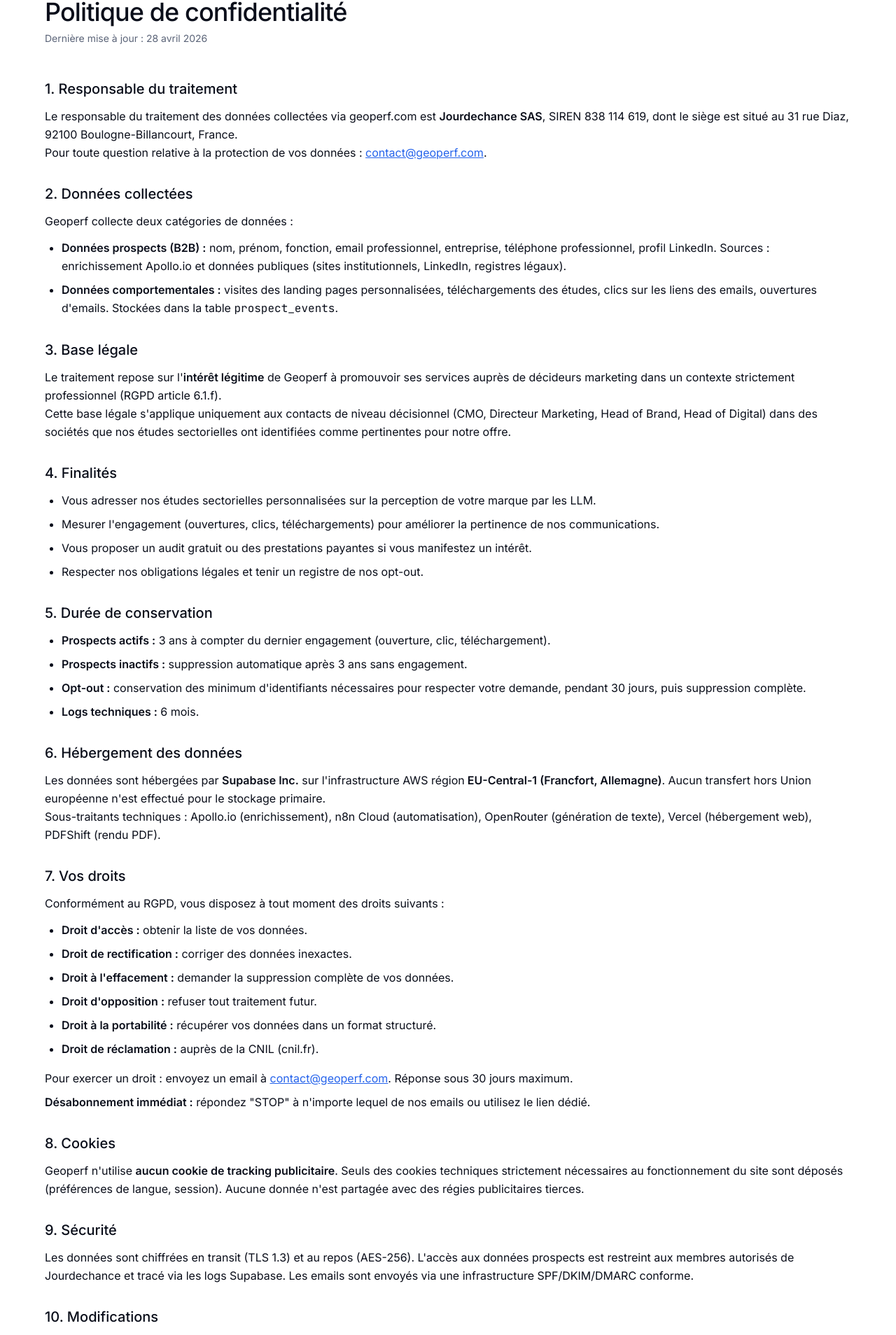
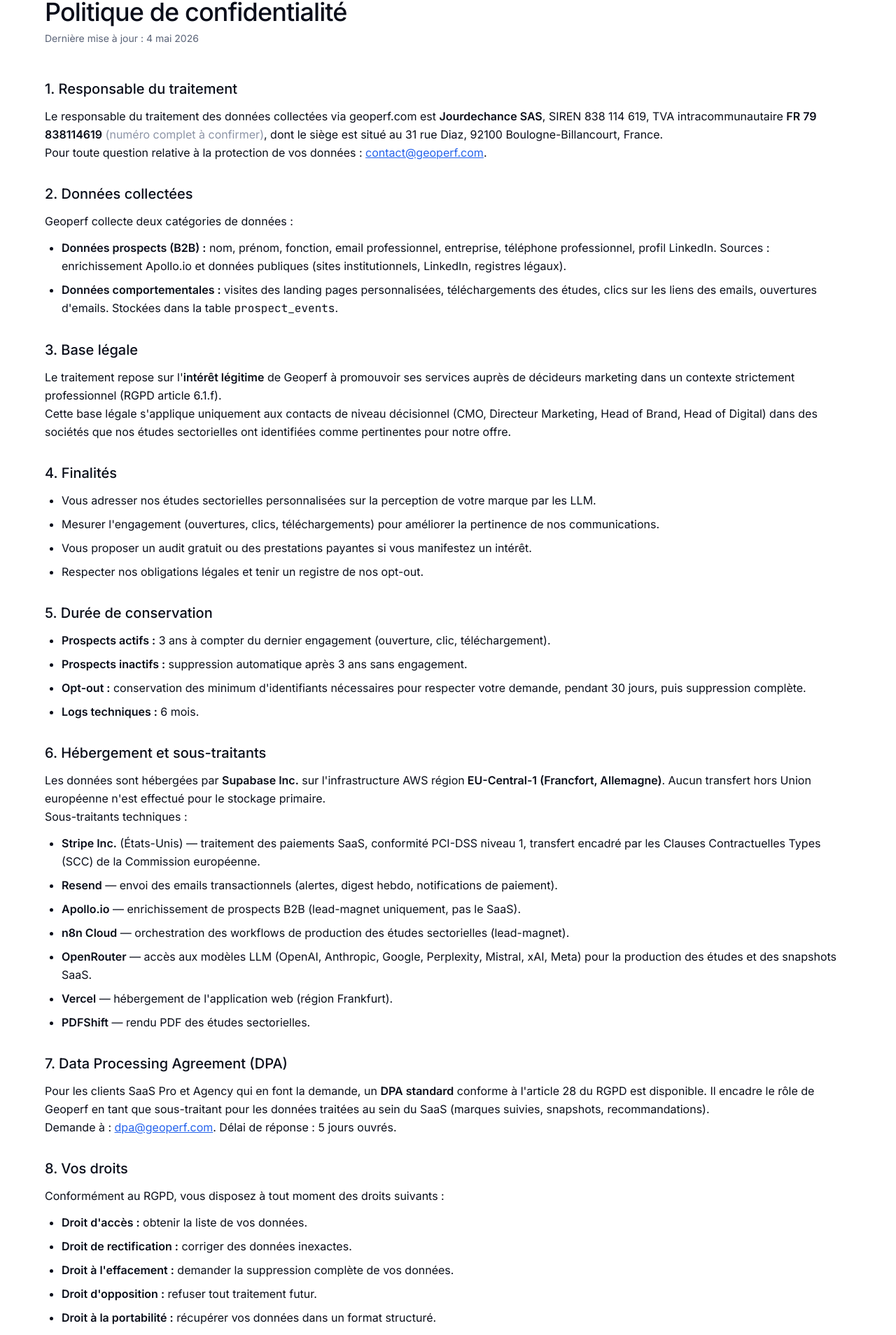
Before and after one commit to leffred/geoperf-landing, a Next.js app: page /privacy in a window 1280 px wide. Shown: the part 200-2108 px from the top of the page at 70% size. Built offline with nearby package versions, Linux system fonts and the light colour scheme; no server answers.

Commit message:
S16: pre-launch cleanup - 5 critical fixes (Stripe yearly, digest filter, payment_failed webhook, trial mapping, free fallback) + legal/email polish + bug ricochet 8 Edge Functions trialing

```diff
--- a/app/app/billing/page.tsx
+++ b/app/app/billing/page.tsx
@@ -69,7 +69,8 @@
   const currentTierKey: Exclude<SaasTier, "solo"> = ctx.tier === "solo" ? "starter" : (ctx.tier as Exclude<SaasTier, "solo">);
 
   // Détecte trial actif (Stripe synchronise via saas_subscriptions.status='trialing')
-  const isTrialing = (ctx.subscription?.status as string | undefined) === "trialing";
+  // S16 : type SaasSubStatus inclut désormais 'trialing', plus besoin de cast.
+  const isTrialing = ctx.subscription?.status === "trialing";
   const trialEnd = ctx.subscription?.current_period_end ? new Date(ctx.subscription.current_period_end) : null;
   const trialDaysLeft = isTrialing && trialEnd ? Math.max(0, Math.ceil((trialEnd.getTime() - Date.now()) / 86400000)) : 0;
 
@@ -164,6 +165,13 @@
         </div>
       </div>
 
+      <p className="text-xs text-ink-muted mb-4 max-w-3xl">
+        En souscrivant, vous acceptez les <a href="/terms" className="text-brand-500 underline hover:text-brand-600">Conditions Générales</a>{" "}
+        et la <a href="/privacy" className="text-brand-500 underline hover:text-brand-600">Politique de Confidentialité</a>.
+        Vos données de paiement sont traitées par <strong>Stripe</strong> (PCI-DSS) ; les données SaaS sont stockées sur{" "}
+        <strong>Supabase Frankfurt (UE)</strong>.
+      </p>
+
       <div className="grid md:grid-cols-2 lg:grid-cols-3 xl:grid-cols-5 gap-3">
         {ORDER.map(t => {
           const isCurrent = t === currentTierKey;
--- a/app/privacy/page.tsx
+++ b/app/privacy/page.tsx
@@ -14,14 +14,16 @@
       <Header />
       <Section eyebrow="Confidentialité" py="lg">
         <h1 className="text-3xl md:text-4xl font-medium tracking-tight text-ink mb-2">Politique de confidentialité</h1>
-        <p className="text-ink-muted text-sm mb-12">Dernière mise à jour : 28 avril 2026</p>
+        <p className="text-ink-muted text-sm mb-12">Dernière mise à jour : 4 mai 2026</p>
 
         <div className="prose-lg space-y-8 text-ink leading-relaxed">
           <section>
             <h2 className="text-xl font-medium text-ink mb-3">1. Responsable du traitement</h2>
             <p>
               Le responsable du traitement des données collectées via geoperf.com est <strong>Jourdechance SAS</strong>,
-              SIREN 838 114 619, dont le siège est situé au 31 rue Diaz, 92100 Boulogne-Billancourt, France.
+              SIREN 838&nbsp;114&nbsp;619, TVA intracommunautaire <strong>FR 79 838114619</strong>{" "}
+              <span className="text-ink-subtle">(numéro complet à confirmer)</span>, dont le siège est situé
+              au 31 rue Diaz, 92100 Boulogne-Billancourt, France.
             </p>
             <p>
               Pour toute question relative à la protection de vos données : <a href="mailto:contact@geoperf.com" className="text-brand-500 underline hover:text-brand-600">contact@geoperf.com</a>.
@@ -78,20 +80,39 @@
           </section>
 
           <section>
-            <h2 className="text-xl font-medium text-ink mb-3">6. Hébergement des données</h2>
+            <h2 className="text-xl font-medium text-ink mb-3">6. Hébergement et sous-traitants</h2>
             <p>
               Les données sont hébergées par <strong>Supabase Inc.</strong> sur l'infrastructure AWS région
               <strong> EU-Central-1 (Francfort, Allemagne)</strong>. Aucun transfert hors Union européenne n'est
               effectué pour le stockage primaire.
             </p>
+            <p>Sous-traitants techniques :</p>
+            <ul className="list-disc ml-6 mt-3 space-y-2">
+              <li><strong>Stripe Inc.</strong> (États-Unis) — traitement des paiements SaaS, conformité PCI-DSS niveau&nbsp;1, transfert encadré par les Clauses Contractuelles Types (SCC) de la Commission européenne.</li>
+              <li><strong>Resend</strong> — envoi des emails transactionnels (alertes, digest hebdo, notifications de paiement).</li>
+              <li><strong>Apollo.io</strong> — enrichissement de prospects B2B (lead-magnet uniquement, pas le SaaS).</li>
+              <li><strong>n8n Cloud</strong> — orchestration des workflows de production des études sectorielles (lead-magnet).</li>
+              <li><strong>OpenRouter</strong> — accès aux modèles LLM (OpenAI, Anthropic, Google, Perplexity, Mistral, xAI, Meta) pour la production des études et des snapshots SaaS.</li>
+              <li><strong>Vercel</strong> — hébergement de l'application web (région Frankfurt).</li>
+              <li><strong>PDFShift</strong> — rendu PDF des études sectorielles.</li>
+            </ul>
+          </section>
+
+          <section>
+            <h2 className="text-xl font-medium text-ink mb-3">7. Data Processing Agreement (DPA)</h2>
             <p>
-              Sous-traitants techniques : Apollo.io (enrichissement), n8n Cloud (automatisation), OpenRouter
-              (génération de texte), Vercel (hébergement web), PDFShift (rendu PDF).
+              Pour les clients SaaS Pro et Agency qui en font la demande, un <strong>DPA standard</strong> conforme
+              à l'article 28 du RGPD est disponible. Il encadre le rôle de Geoperf en tant que sous-traitant pour
+              les données traitées au sein du SaaS (marques suivies, snapshots, recommandations).
+            </p>
+            <p>
+              Demande à : <a href="mailto:dpa@geoperf.com" className="text-brand-500 underline hover:text-brand-600">dpa@geoperf.com</a>.
+              Délai de réponse&nbsp;: 5 jours ouvrés.
             </p>
           </section>
 
           <section>
-            <h2 className="text-xl font-medium text-ink mb-3">7. Vos droits</h2>
+            <h2 className="text-xl font-medium text-ink mb-3">8. Vos droits</h2>
             <p>Conformément au RGPD, vous disposez à tout moment des droits suivants :</p>
             <ul className="list-disc ml-6 mt-3 space-y-2">
               <li><strong>Droit d'accès :</strong> obtenir la liste de vos données.</li>
@@ -111,7 +132,7 @@
           </section>
 
           <section>
-            <h2 className="text-xl font-medium text-ink mb-3">8. Cookies</h2>
+            <h2 className="text-xl font-medium text-ink mb-3">9. Cookies</h2>
             <p>
               Geoperf n'utilise <strong>aucun cookie de tracking publicitaire</strong>. Seuls des cookies techniques
               strictement nécessaires au fonctionnement du site sont déposés (préférences de langue, session).
@@ -120,7 +141,7 @@
           </section>
 
           <section>
-            <h2 className="text-xl font-medium text-ink mb-3">9. Sécurité</h2>
+            <h2 className="text-xl font-medium text-ink mb-3">10. Sécurité</h2>
             <p>
               Les données sont chiffrées en transit (TLS 1.3) et au repos (AES-256). L'accès aux données prospects
               est restreint aux membres autorisés de Jourdechance et tracé via les logs Supabase. Les emails sont
@@ -129,7 +150,7 @@
           </section>
 
           <section>
-            <h2 className="text-xl font-medium text-ink mb-3">10. Modifications</h2>
+            <h2 className="text-xl font-medium text-ink mb-3">11. Modifications</h2>
             <p>
               Cette politique peut évoluer. La date de dernière mise à jour figure en haut de page. En cas de
               modification substantielle, les prospects actifs seront informés par email.
--- a/app/terms/page.tsx
+++ b/app/terms/page.tsx
@@ -14,7 +14,7 @@
       <Header />
       <Section eyebrow="Mentions légales" py="lg">
         <h1 className="text-3xl md:text-4xl font-medium tracking-tight text-ink mb-2">Conditions générales d'utilisation</h1>
-        <p className="text-ink-muted text-sm mb-12">Dernière mise à jour : 28 avril 2026</p>
+        <p className="text-ink-muted text-sm mb-12">Dernière mise à jour : 4 mai 2026</p>
 
         <div className="prose-lg space-y-8 text-ink leading-relaxed">
           <section>
@@ -25,7 +25,7 @@
               dont le siège social est situé au 31 rue Diaz, 92100 Boulogne-Billancourt, France.
             </p>
             <p>
-              Numéro de TVA intracommunautaire : FR (à compléter).<br />
+              Numéro de TVA intracommunautaire : <strong>FR 79 838114619</strong> <span className="text-ink-subtle">(numéro complet à confirmer)</span>.<br />
               Directeur de la publication : Frédéric Lefebvre, Président.<br />
               Email : <a href="mailto:contact@geoperf.com" className="text-brand-500 underline hover:text-brand-600">contact@geoperf.com</a>
             </p>
@@ -91,11 +91,34 @@
             <h2 className="text-xl font-medium text-ink mb-3">7. Données personnelles</h2>
             <p>
               Le traitement des données personnelles est détaillé dans notre <a href="/privacy" className="text-brand-500 underline hover:text-brand-600">politique de confidentialité</a>.
+              Pour les clients SaaS Pro et Agency, un Data Processing Agreement (DPA) est disponible sur demande à{" "}
+              <a href="mailto:dpa@geoperf.com" className="text-brand-500 underline hover:text-brand-600">dpa@geoperf.com</a>.
             </p>
           </section>
 
           <section>
-            <h2 className="text-xl font-medium text-ink mb-3">8. Droit applicable</h2>
+            <h2 className="text-xl font-medium text-ink mb-3">8. Conditions du SaaS Geoperf</h2>
+            <p><strong>Abonnement et durée.</strong> Les plans SaaS (Starter, Growth, Pro, Agency) sont souscrits
+              à la carte, en cycle <strong>mensuel ou annuel</strong> selon le choix de l'utilisateur lors du checkout.
+              L'abonnement est tacitement renouvelé à chaque échéance jusqu'à résiliation.</p>
+            <p><strong>Résiliation.</strong> L'utilisateur peut résilier à tout moment via son espace de facturation
+              (portail Stripe). La résiliation est effective <strong>à la fin de la période payée en cours</strong> ;
+              l'accès aux features payantes reste actif jusqu'à cette date, puis le compte bascule automatiquement
+              sur le plan Free.</p>
+            <p><strong>Remboursements.</strong> Les paiements sont non-remboursables, y compris pour les abonnements annuels,
+              sauf dans les cas suivants : (i) défaut technique majeur empêchant l'usage du service pendant plus de 7 jours
+              consécutifs, (ii) erreur de facturation (double prélèvement, prélèvement après résiliation). Les demandes de remboursement
+              exceptionnel sont à adresser à <a href="mailto:contact@geoperf.com" className="text-brand-500 underline hover:text-brand-600">contact@geoperf.com</a>.</p>
+            <p><strong>Paiement et facturation.</strong> Les paiements sont traités par Stripe Inc. (PCI-DSS niveau 1).
+              Les factures HT/TTC sont accessibles depuis le portail Stripe. La TVA française (20%) s'applique aux clients
+              français&nbsp;; mécanisme d'autoliquidation pour les clients UE assujettis.</p>
+            <p><strong>Trial Pro.</strong> Le plan Pro propose un essai gratuit de 14 jours, sans prélèvement immédiat.
+              À l'issue du trial, le prélèvement est effectué automatiquement sauf résiliation par l'utilisateur depuis
+              le portail Stripe avant la fin de la période d'essai.</p>
+          </section>
+
+          <section>
+            <h2 className="text-xl font-medium text-ink mb-3">9. Droit applicable</h2>
             <p>
               Les présentes CGU sont soumises au droit français. Tout litige relatif à leur interprétation ou leur
               exécution relève de la compétence exclusive des tribunaux du ressort de la Cour d'appel de Versailles,
--- a/lib/saas-auth.ts
+++ b/lib/saas-auth.ts
@@ -21,11 +21,13 @@
   created_at: string;
 };
 
+export type SaasSubStatus = "active" | "trialing" | "past_due" | "canceled" | "incomplete";
+
 export type SaasSubscription = {
   id: string;
   user_id: string;
   tier: SaasTier;
-  status: "active" | "past_due" | "canceled" | "incomplete";
+  status: SaasSubStatus;
   stripe_subscription_id: string | null;
   current_period_end: string | null;
   cancel_at_period_end: boolean;
@@ -126,7 +128,7 @@
   const [{ data: subRow }, { data: ownerProfileRow }] = await Promise.all([
     sb.from("saas_subscriptions")
       .select("id, user_id, tier, status, stripe_subscription_id, current_period_end, cancel_at_period_end")
-      .eq("user_id", accountOwnerId).eq("status", "active").maybeSingle(),
+      .eq("user_id", accountOwnerId).in("status", ["active", "trialing"]).maybeSingle(),
     !isOwner
       ? sb.from("saas_profiles").select("id, email, full_name, company").eq("id", accountOwnerId).maybeSingle()
       : Promise.resolve({ data: null }),
```
Also changed, not shown: app/app/brands/new/actions.ts (+9 -1 lines), app/app/brands/new/page.tsx (+7 -5 lines), app/app/onboarding/page.tsx (+6 -4 lines), app/app/settings/page.tsx (+4 -4 lines), app/login/page.tsx (+8 -0 lines), components/saas/PromptSuggestionPicker.tsx (+37 -17 lines).
